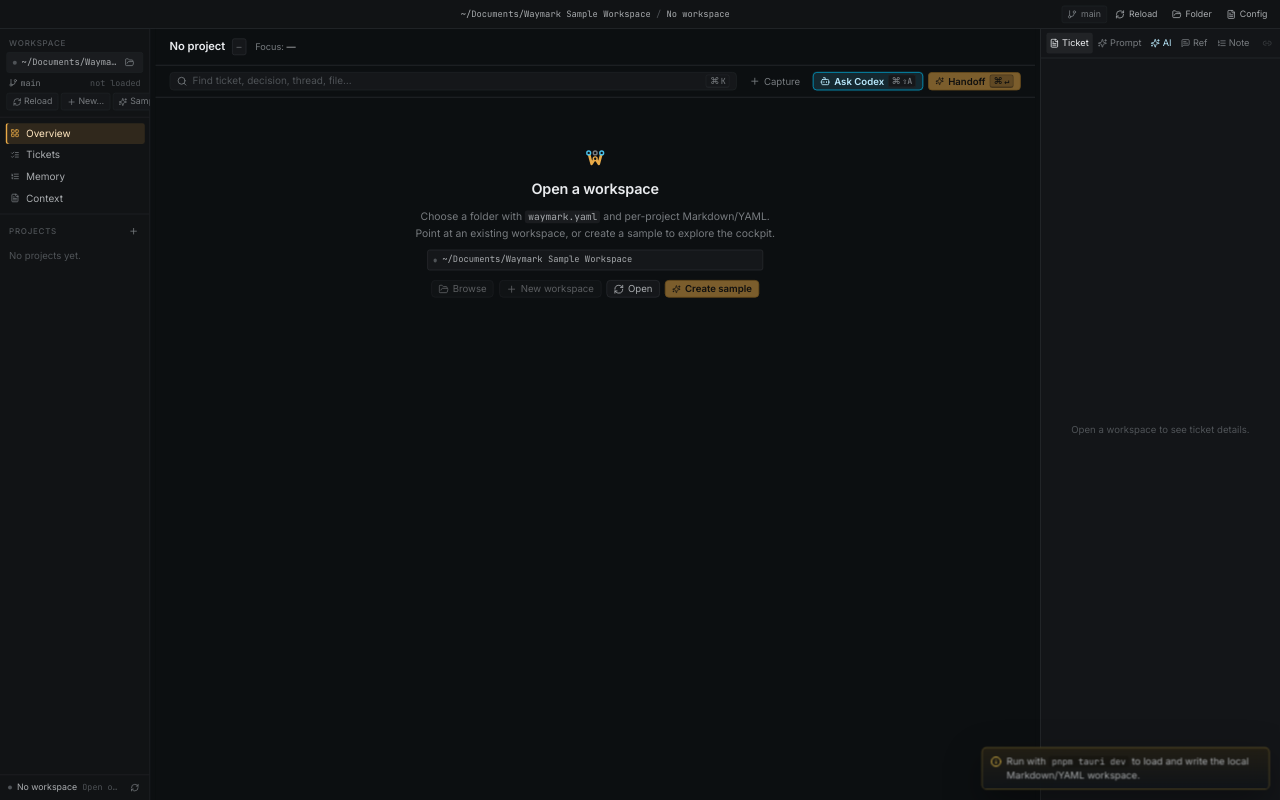
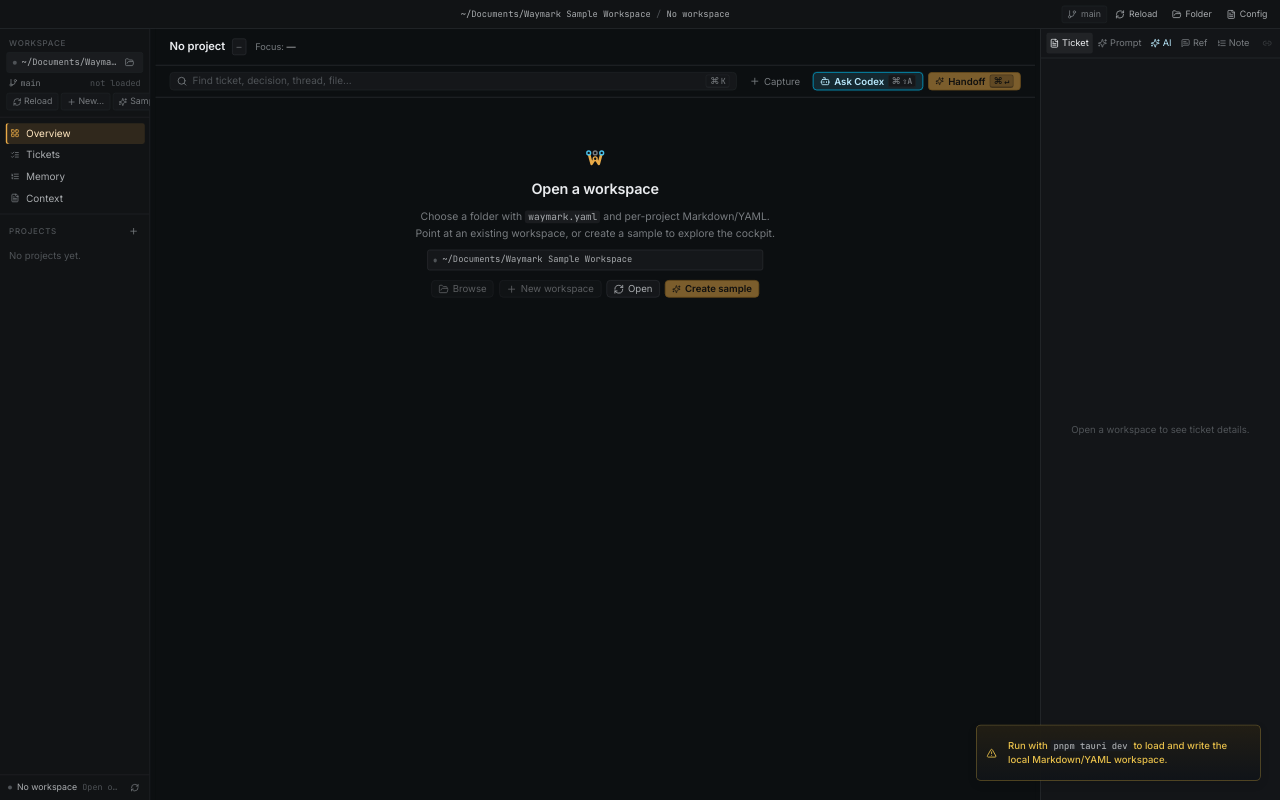
Before and after one commit to hkfi/waymark, a React (Vite) app: page / in a window 1280 px wide. Built offline with nearby package versions, Linux system fonts and the light colour scheme.

Commit message:
Use Sonner for app toasts

```diff
--- a/package.json
+++ b/package.json
@@ -23,6 +23,7 @@
     "lucide-react": "^0.507.0",
     "react": "^19.1.0",
     "react-dom": "^19.1.0",
+    "sonner": "^2.0.7",
     "typescript": "^5.8.3",
     "vite": "^6.3.4",
     "zod": "^3.24.3"
--- a/src/app/AppShell.tsx
+++ b/src/app/AppShell.tsx
@@ -1,5 +1,6 @@
-import { AlertTriangle, Check, Info, Plus, X } from "lucide-react";
-import type { ReactNode } from "react";
+import { Plus } from "lucide-react";
+import { useEffect, useRef } from "react";
+import { toast } from "sonner";
 import { isTauri, openPath } from "../tauri";
 import {
   CaptureModal,
@@ -11,8 +12,9 @@
   TicketEditModal,
 } from "../components/modals";
 import { Inspector } from "../components/inspector";
-import { Btn, cx, WaymarkMark } from "../components/primitives";
+import { Btn, WaymarkMark } from "../components/primitives";
 import { MainHeader, PaneResizeHandle, Sidebar, WorkspaceToolbar } from "../components/shell";
+import { Toaster } from "../components/ui/sonner";
 import { CockpitContent } from "../components/views";
 import {
   useFeedback,
@@ -29,6 +31,10 @@
 } from "./AppProvider";
 import { useAppUpdates } from "./hooks/useAppUpdates";
 import { useCommandKeyHint } from "./hooks/useCommandKeyHint";
+
+const NOTICE_TOAST_ID = "feedback-notice";
+const ERROR_TOAST_ID = "feedback-error";
+const TAURI_REQUIRED_TOAST_ID = "tauri-required";
 
 export function AppShell() {
   const layout = useLayout();
@@ -253,66 +259,83 @@
 
 function FeedbackToasts() {
   const feedback = useFeedback();
+  const latestNotice = useRef(feedback.notice);
+  const latestError = useRef(feedback.error);
 
-  return (
-    <div className="toast-region" aria-live="polite" aria-atomic="true">
-      {feedback.notice ? (
-        <Toast
-          tone="ok"
-          action={feedback.noticeAction ?? undefined}
-          onClose={() => feedback.setNotice(null)}
-        >
-          {feedback.notice}
-        </Toast>
-      ) : null}
-      {feedback.error ? (
-        <Toast tone="err" onClose={() => feedback.setError(null)}>
-          {feedback.error}
-        </Toast>
-      ) : null}
-      {!isTauri() ? (
-        <Toast tone="warn" onClose={undefined}>
-          Run with <code>pnpm tauri dev</code> to load and write the local Markdown/YAML workspace.
-        </Toast>
-      ) : null}
-    </div>
-  );
-}
+  useEffect(() => {
+    latestNotice.current = feedback.notice;
+  }, [feedback.notice]);
 
-function Toast({
-  tone,
-  action,
-  onClose,
-  children,
-}: {
-  tone: "ok" | "warn" | "err";
-  action?: { label: string; onClick: () => void };
-  onClose?: () => void;
-  children: ReactNode;
-}) {
-  const Icon = tone === "ok" ? Check : tone === "warn" ? Info : AlertTriangle;
-  const toneClass = {
-    ok: "toast-ok",
-    warn: "toast-warn",
-    err: "toast-err",
-  }[tone];
+  useEffect(() => {
+    latestError.current = feedback.error;
+  }, [feedback.error]);
 
-  return (
-    <div className={cx("toast", toneClass)} role={tone === "err" ? "alert" : "status"}>
-      <Icon size={14} className="toast-icon" />
-      <div className="toast-body">{children}</div>
-      {action ? (
-        <button type="button" className="toast-action" data-testid="toast-action" onClick={action.onClick}>
-          {action.label}
-        </button>
-      ) : null}
-      {onClose ? (
-        <button type="button" className="toast-close" onClick={onClose} aria-label="Dismiss notification">
-          <X size={13} />
-        </button>
-      ) : null}
-    </div>
-  );
+  useEffect(() => {
+    if (!feedback.notice) {
+      toast.dismiss(NOTICE_TOAST_ID);
+      return;
+    }
+
+    const notice = feedback.notice;
+
+    toast.success(notice, {
+      id: NOTICE_TOAST_ID,
+      duration: feedback.noticeAction ? 7000 : 4500,
+      action: feedback.noticeAction
+        ? {
+            label: <span data-testid="toast-action">{feedback.noticeAction.label}</span>,
+            onClick: () => feedback.noticeAction?.onClick(),
+          }
+        : undefined,
+      onDismiss: () => {
+        if (latestNotice.current === notice) feedback.setNotice(null);
+      },
+      onAutoClose: () => {
+        if (latestNotice.current === notice) feedback.setNotice(null);
+      },
+    });
+  }, [feedback.notice, feedback.noticeAction, feedback.setNotice]);
+
+  useEffect(() => {
+    if (!feedback.error) {
+      toast.dismiss(ERROR_TOAST_ID);
+      return;
+    }
+
+    const error = feedback.error;
+
+    toast.error(error, {
+      id: ERROR_TOAST_ID,
+      duration: 9000,
+      onDismiss: () => {
+        if (latestError.current === error) feedback.setError(null);
+      },
+      onAutoClose: () => {
+        if (latestError.current === error) feedback.setError(null);
+      },
+    });
+  }, [feedback.error, feedback.setError]);
+
+  useEffect(() => {
+    if (isTauri()) {
+      toast.dismiss(TAURI_REQUIRED_TOAST_ID);
+      return;
+    }
+
+    toast.warning(
+      <>
+        Run with <code>pnpm tauri dev</code> to load and write the local Markdown/YAML workspace.
+      </>,
+      {
+        id: TAURI_REQUIRED_TOAST_ID,
+        duration: Number.POSITIVE_INFINITY,
+        closeButton: false,
+        dismissible: false,
+      },
+    );
+  }, []);
+
+  return <Toaster />;
 }
 
 function NoProjectState({ onCreateProject }: { onCreateProject: () => void }) {
--- /dev/null
+++ b/src/components/ui/sonner.tsx
@@ -0,0 +1,68 @@
+import {
+  CircleCheckIcon,
+  InfoIcon,
+  Loader2Icon,
+  OctagonXIcon,
+  TriangleAlertIcon,
+} from "lucide-react";
+import { Toaster as Sonner, type ToasterProps } from "sonner";
+import type { CSSProperties } from "react";
+
+const toastTheme = {
+  "--normal-bg": "var(--color-surface-2)",
+  "--normal-text": "var(--color-ink-soft)",
+  "--normal-border": "var(--color-line)",
+  "--success-bg":
+    "linear-gradient(180deg, oklch(0.23 0.018 150 / 0.96), oklch(0.19 0.01 250 / 0.96))",
+  "--success-border": "oklch(0.74 0.13 150 / 0.34)",
+  "--success-text": "var(--color-lane-done)",
+  "--info-bg":
+    "linear-gradient(180deg, oklch(0.23 0.018 225 / 0.96), oklch(0.19 0.01 250 / 0.96))",
+  "--info-border": "oklch(0.76 0.12 225 / 0.34)",
+  "--info-text": "var(--color-ai-fg)",
+  "--warning-bg":
+    "linear-gradient(180deg, oklch(0.24 0.02 90 / 0.96), oklch(0.19 0.01 250 / 0.96))",
+  "--warning-border": "oklch(0.82 0.14 90 / 0.34)",
+  "--warning-text": "var(--color-warn)",
+  "--error-bg":
+    "linear-gradient(180deg, oklch(0.24 0.025 25 / 0.96), oklch(0.19 0.01 250 / 0.96))",
+  "--error-border": "oklch(0.70 0.16 25 / 0.36)",
+  "--error-text": "var(--color-danger)",
+  "--border-radius": "6px",
+} as CSSProperties;
+
+function Toaster({ ...props }: ToasterProps) {
+  return (
+    <Sonner
+      theme="dark"
+      position="bottom-right"
+      closeButton
+      richColors
+      visibleToasts={4}
+      className="toaster group"
+      icons={{
+        success: <CircleCheckIcon className="size-4" />,
+        info: <InfoIcon className="size-4" />,
+        warning: <TriangleAlertIcon className="size-4" />,
+        error: <OctagonXIcon className="size-4" />,
+        loading: <Loader2Icon className="size-4 animate-spin" />,
+      }}
+      toastOptions={{
+        actionButtonStyle: {
+          background: "oklch(0.74 0.13 150 / 0.13)",
+          border: "1px solid var(--color-lane-done)",
+          color: "var(--color-lane-done)",
+        },
+        classNames: {
+          toast: "font-sans leading-[1.45] shadow-[0_16px_48px_oklch(0_0_0_/_0.38)]",
+          title: "text-[12px]",
+          description: "text-[12px]",
+        },
+      }}
+      style={toastTheme}
+      {...props}
+    />
+  );
+}
+
+export { Toaster };
--- a/src/styles.css
+++ b/src/styles.css
@@ -185,50 +185,6 @@
 @layer components {
   .kbd {
     @apply font-mono text-[10px] text-ink-faint border border-line border-b-2 px-1 rounded-[3px] bg-surface-input leading-[14px] inline-block;
-  }
-
-  .toast-region {
-    @apply fixed bottom-4 right-4 z-[70] grid w-[min(360px,calc(100vw-32px))] gap-2 pointer-events-none;
-  }
-
-  .toast {
-    @apply pointer-events-auto grid grid-cols-[auto_1fr_auto_auto] items-start gap-2 rounded-[6px] border bg-surface-2 px-3 py-2.5 text-[12px] leading-[1.45] shadow-[0_16px_48px_oklch(0_0_0_/_0.38)];
-    backdrop-filter: blur(14px);
-  }
-
-  .toast-ok {
-    @apply border-[oklch(0.74_0.13_150_/_0.34)] text-lane-done;
-    background: linear-gradient(180deg, oklch(0.23 0.018 150 / 0.96), oklch(0.19 0.01 250 / 0.96));
-  }
-
-  .toast-warn {
-    @apply border-[oklch(0.82_0.14_90_/_0.34)] text-warn;
-    background: linear-gradient(180deg, oklch(0.24 0.02 90 / 0.96), oklch(0.19 0.01 250 / 0.96));
-  }
-
-  .toast-err {
-    @apply border-[oklch(0.70_0.16_25_/_0.36)] text-danger;
-    background: linear-gradient(180deg, oklch(0.24 0.025 25 / 0.96), oklch(0.19 0.01 250 / 0.96));
-  }
-
-  .toast-icon {
-    @apply mt-0.5 shrink-0;
-  }
-
-  .toast-body {
-    @apply min-w-0 text-ink-soft;
-  }
-
-  .toast-body code {
-    @apply bg-[oklch(0_0_0_/_0.18)];
-  }
-
-  .toast-action {
-    @apply mt-[-2px] h-6 rounded-[4px] border border-lane-done bg-[oklch(0.74_0.13_150_/_0.13)] px-2 text-[11px] font-semibold text-lane-done hover:bg-[oklch(0.74_0.13_150_/_0.22)] hover:text-ink;
-  }
-
-  .toast-close {
-    @apply -mr-1 -mt-1 grid h-6 w-6 place-items-center rounded-[4px] text-ink-faint hover:bg-surface-4 hover:text-ink;
   }
 
   .tooltip-target {
```
Also changed, not shown: 1 other file (tests, documents, lock files or other folders).
